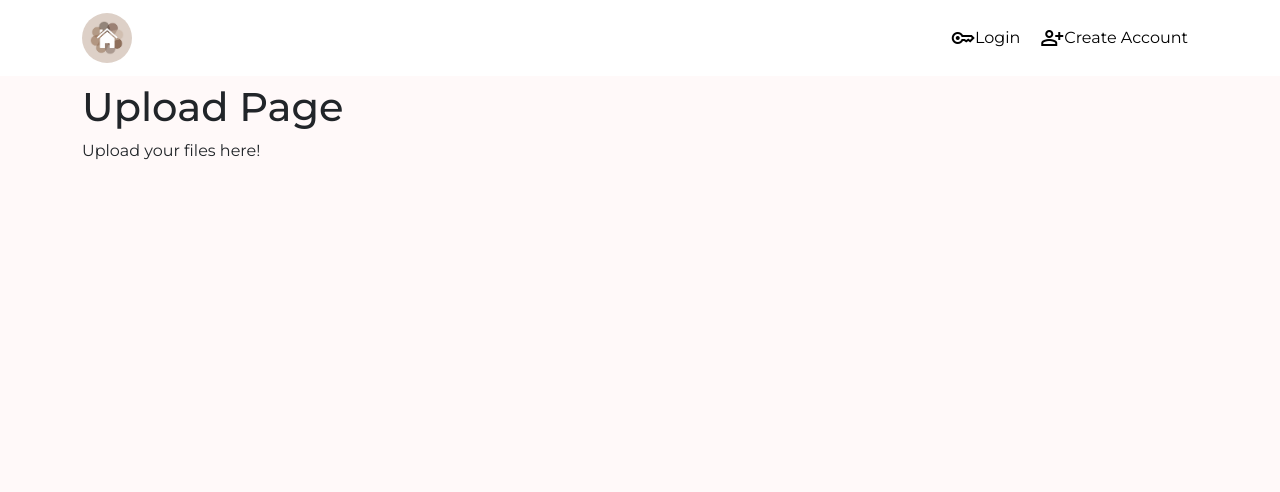
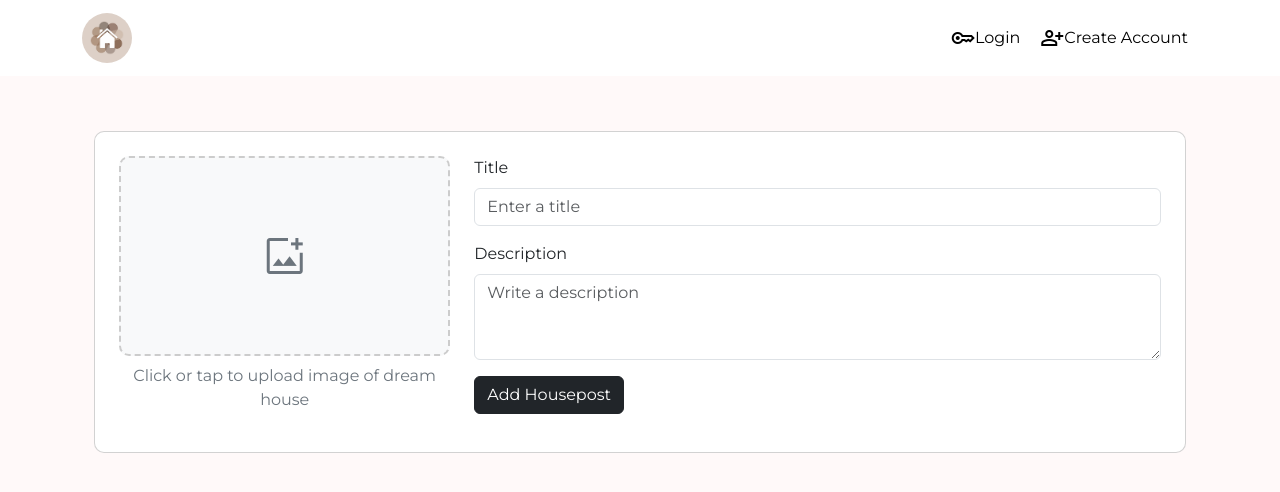
Before and after one commit to markohautala/housegram-app, a React (Create React App) app: page /upload in a window 1280 px wide. Shown: the top 492 px of the page. Built offline with nearby package versions, Linux system fonts and the light colour scheme.

Commit message:
Update Upload page with form for adding housepost

```diff
--- a/src/pages/Upload.jsx
+++ b/src/pages/Upload.jsx
@@ -2,9 +2,60 @@ import React from 'react';
 
 function Upload() {
   return (
-    <div>
-      <h1>Upload Page</h1>
-      <p>Upload your files here!</p>
+    <div className="container mt-5">
+      <div className="card p-4" style={{ borderRadius: '10px' }}>
+        <form>
+          <div className="row">
+            <div className="col-12 col-md-4 d-flex flex-column align-items-center mb-4 mb-md-0">
+              <div
+                className="d-flex justify-content-center align-items-center"
+                style={{
+                  width: '100%',
+                  height: '200px',
+                  border: '2px dashed #ccc',
+                  borderRadius: '10px',
+                  backgroundColor: '#f8f9fa',
+                }}
+              >
+                <span className="material-symbols-outlined" style={{ fontSize: '48px', color: '#6c757d' }}>
+                  add_photo_alternate
+                </span>
+              </div>
+              <p className="mt-2 text-center" style={{ color: '#6c757d' }}>Click or tap to upload image of dream house</p>
+            </div>
+
+            <div className="col-12 col-md-8">
+              <div className="mb-3">
+                <label htmlFor="title" className="form-label">
+                  Title
+                </label>
+                <input
+                  type="text"
+                  className="form-control"
+                  id="title"
+                  placeholder="Enter a title"
+                />
+              </div>
+
+              <div className="mb-3">
+                <label htmlFor="description" className="form-label">
+                  Description
+                </label>
+                <textarea
+                  className="form-control"
+                  id="description"
+                  rows="3"
+                  placeholder="Write a description"
+                ></textarea>
+              </div>
+
+              <button type="submit" className="btn btn-dark">
+                Add Housepost
+              </button>
+            </div>
+          </div>
+        </form>
+      </div>
     </div>
   );
 }
```
